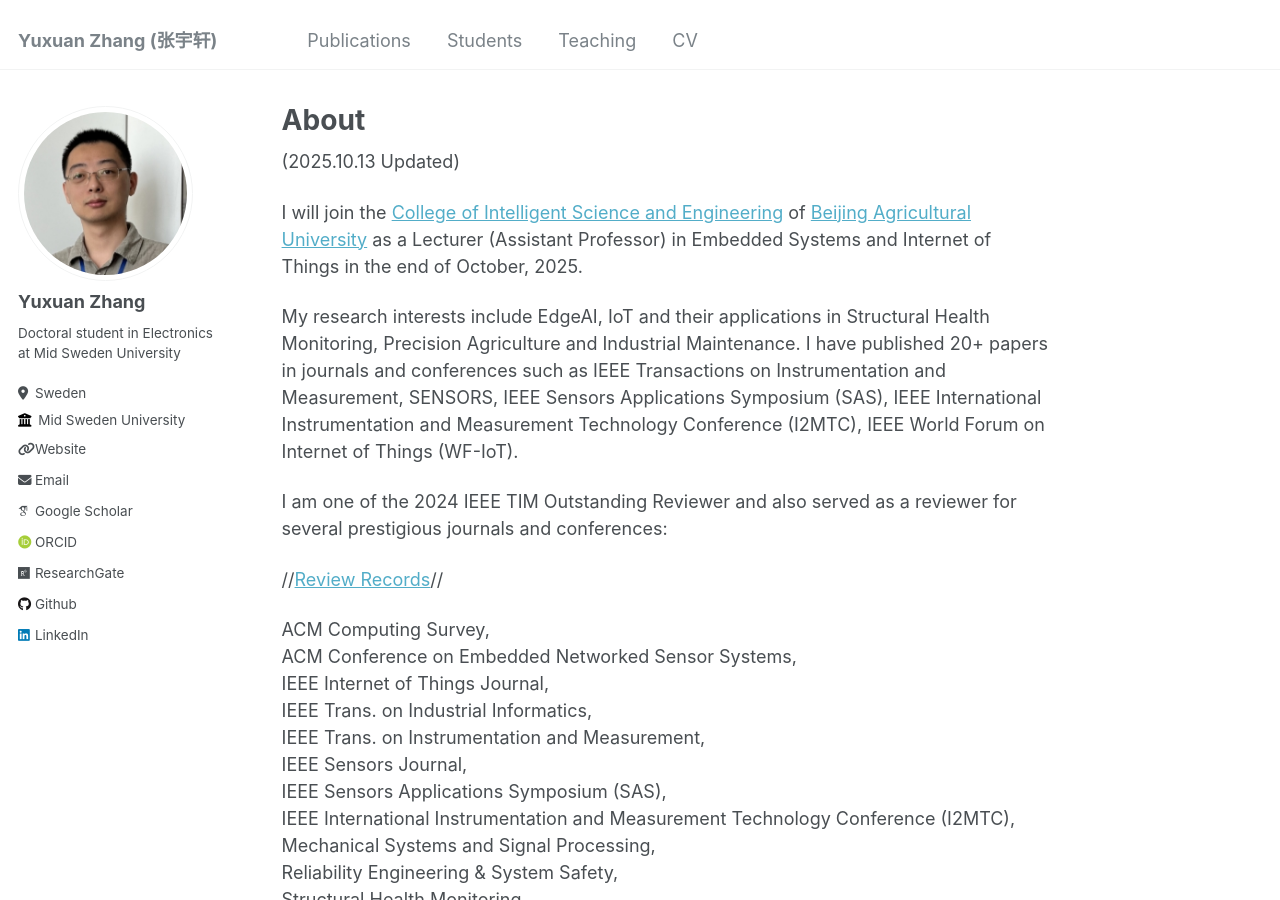
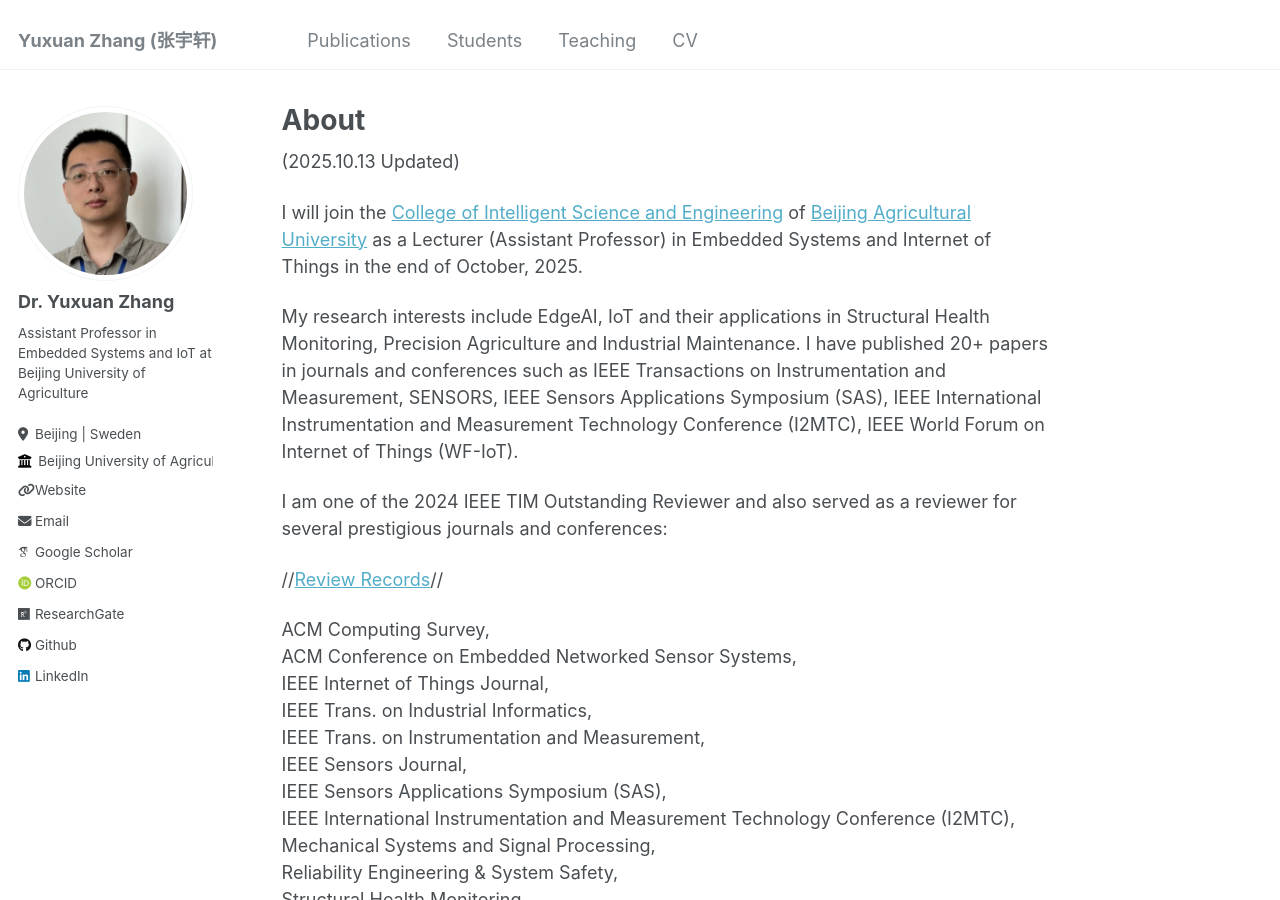
Before and after one commit to YuxuanZhang-96/YuxuanZhang-96.github.io, a Jekyll site: the page built from _pages/about.md, in a window 1280 px wide and 900 px high. Built offline with Jekyll 4.4.1, drawn with Linux system fonts in a browser that asks for light colours; some web fonts are replaced.

Commit message:
Update author information in _config.yml

```diff
--- a/_config.yml
+++ b/_config.yml
@@ -22,10 +22,10 @@ repository               : "academicpages/academicpages.github.io"
 author:
   # Biographic information
   avatar           : "profile.png"
-  name             : "Yuxuan Zhang"
-  bio              : "Doctoral student in Electronics at Mid Sweden University"
-  location         : "Sweden"
-  employer         : "Mid Sweden University"
+  name             : "Dr. Yuxuan Zhang"
+  bio              : "Assistant Professor in Embedded Systems and IoT at Beijing University of Agriculture"
+  location         : "Beijing | Sweden"
+  employer         : "Beijing University of Agriculture"
   email            : "thyme.zh@gmail.com"
 
   # Academic websites
```
